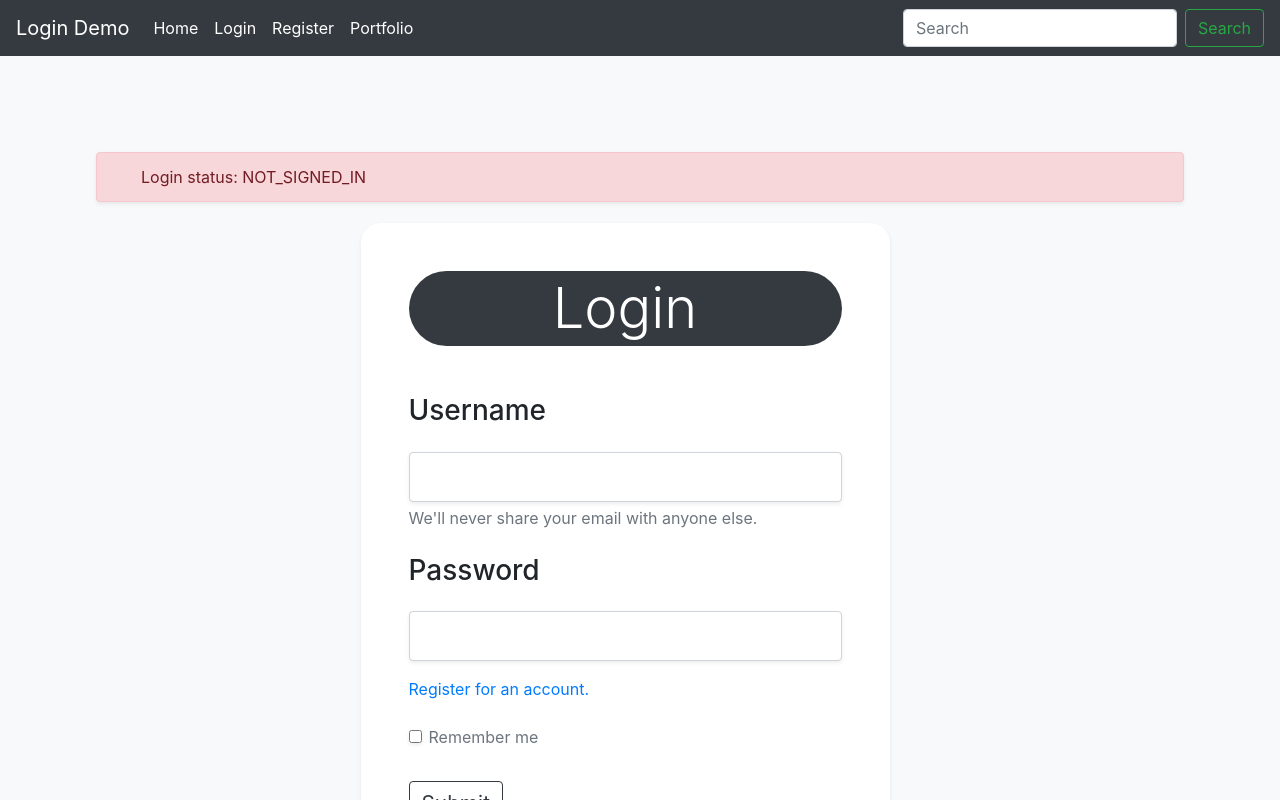
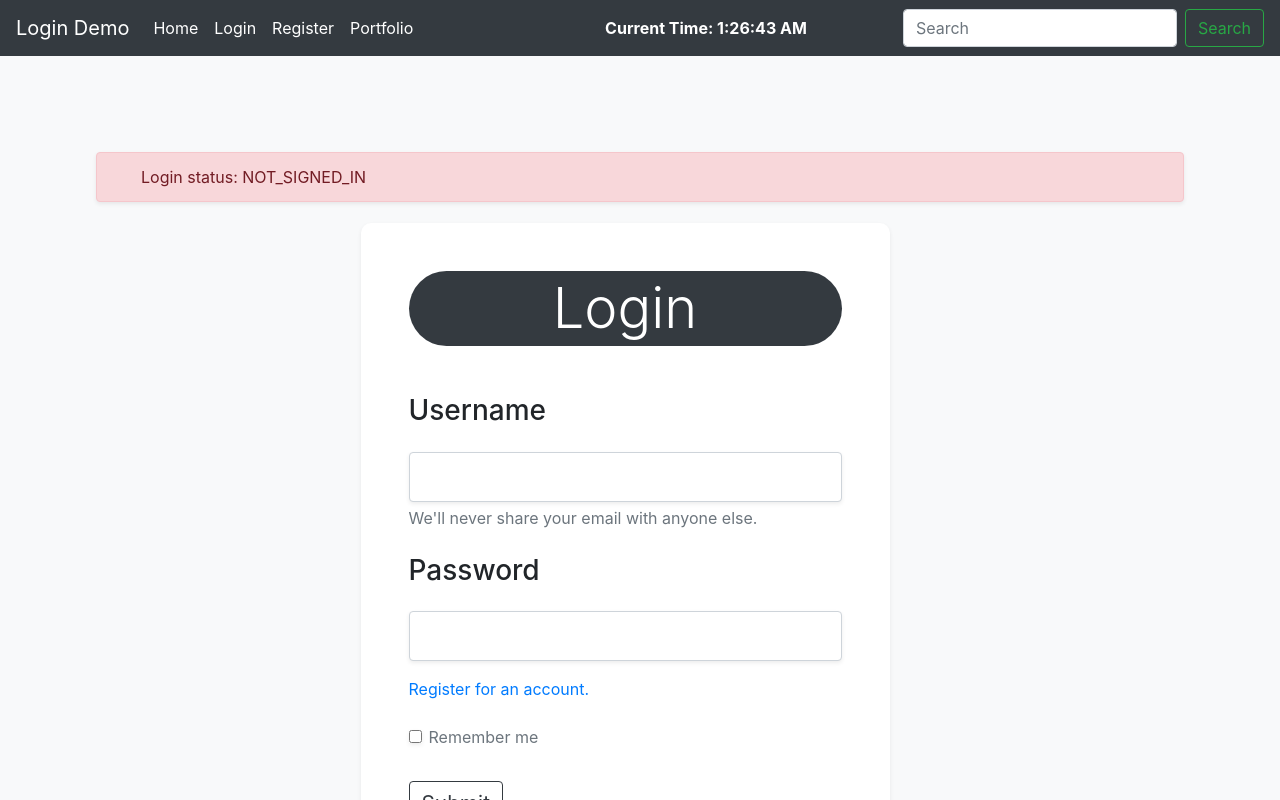
Before and after one commit to Berkeley-gov/Login-Page, a React (Create React App) app in the folder login-page/: page / in a window 1280 px wide. Shown: the top 800 px of the page. Built offline with nearby package versions, Linux system fonts and the light colour scheme; no server answers.

Commit message:
Clock component added to the application navigational bar.

```diff
--- a/login-page/src/components/styles-components/login-form.scss
+++ b/login-page/src/components/styles-components/login-form.scss
@@ -2,7 +2,7 @@ $formCentral: 5px auto;
 
 .login-form {
   margin: $formCentral;
-  border-radius: 20px;
+  border-radius: 10px;
 }
 
 form .input-label {
--- /dev/null
+++ b/login-page/src/components/utility-components/clock.component.js
@@ -0,0 +1,28 @@
+import React from 'react';
+
+export default class Clock extends React.Component {
+    constructor(props) {
+        super(props)
+
+        // Component handles a state named date that controls the time functionality of for the Clock component.
+        this.state = {
+            date: new Date()
+        };
+    }
+
+    render() {
+        return(<div className={"text-white"}>Current Time: {this.state.date.toLocaleTimeString()}</div>);
+    }
+
+    componentDidMount() {
+        const second = 1000;
+
+        this.intervalID = setInterval(() => {
+            this.setState({ date: new Date()}, this.second);
+        });
+    }
+
+    componentWillUnmount() {
+        clearInterval(this.intervalID);
+    }
+}
--- a/login-page/src/components/utility-components/nav-bar.component.js
+++ b/login-page/src/components/utility-components/nav-bar.component.js
@@ -1,6 +1,7 @@
 import React from 'react';
 import './../styles-components/nav-bar.scss';
 import {Link} from 'react-router-dom';
+import Clock from './clock.component';
 
 // NavigationalBar is utility component that allows the user to navigate through the application main components/pages.
 export default class NavigationalBar extends React.Component {
@@ -41,6 +42,10 @@ export default class NavigationalBar extends React.Component {
                           </li>
                       </ul>
 
+                      <div className={'mr-5 pr-5 font-weight-bold'}>
+                          <Clock />
+                      </div>
+
                       { /* Search bar form starts here. For this project, has no functionality. */}
                       <form className="form-inline my-2 my-lg-0">
                           <input className="form-control mr-sm-2" type="search" placeholder="Search"
```
